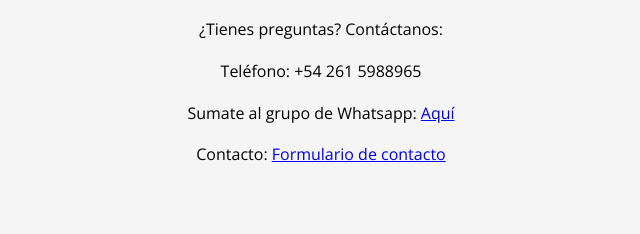
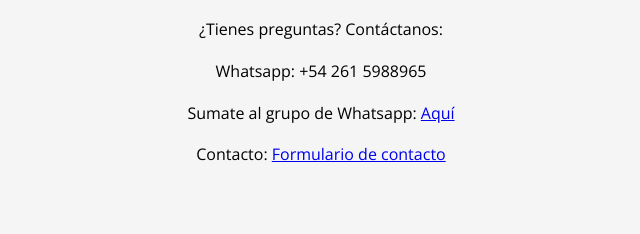
Before and after one commit to CPCE-Mendoza/capacitacionIA, a plain HTML site: page index.html in a window 1280 px wide. Shown: the part 1831-2065 px from the top of the page, 319-959 px from the left. Drawn offline with nearby package versions, Linux system fonts and the light colour scheme.

Commit message:
telefono por whatsapp

```diff
--- a/index.html
+++ b/index.html
@@ -83,7 +83,7 @@
         <section class="contacto-rapido">
             <h2>Contacto Rápido</h2>
             <p>¿Tienes preguntas? Contáctanos:</p>
-            <p>Teléfono: +54 261 5988965</p>
+            <p>Whatsapp: +54 261 5988965</p>
             <p>Sumate al grupo de Whatsapp: <a href="https://docs.google.com/forms/d/e/1FAIpQLSdG5WFtSGuL46oDscuCKxc8O7x0qQ-52e_TYk--hwoYvt9X8w/viewform">Aquí</a></p>
             <p>Contacto: <a href="https://cpcemza.org.ar/contacto.php">Formulario de contacto</a></p>
         </section>
```
